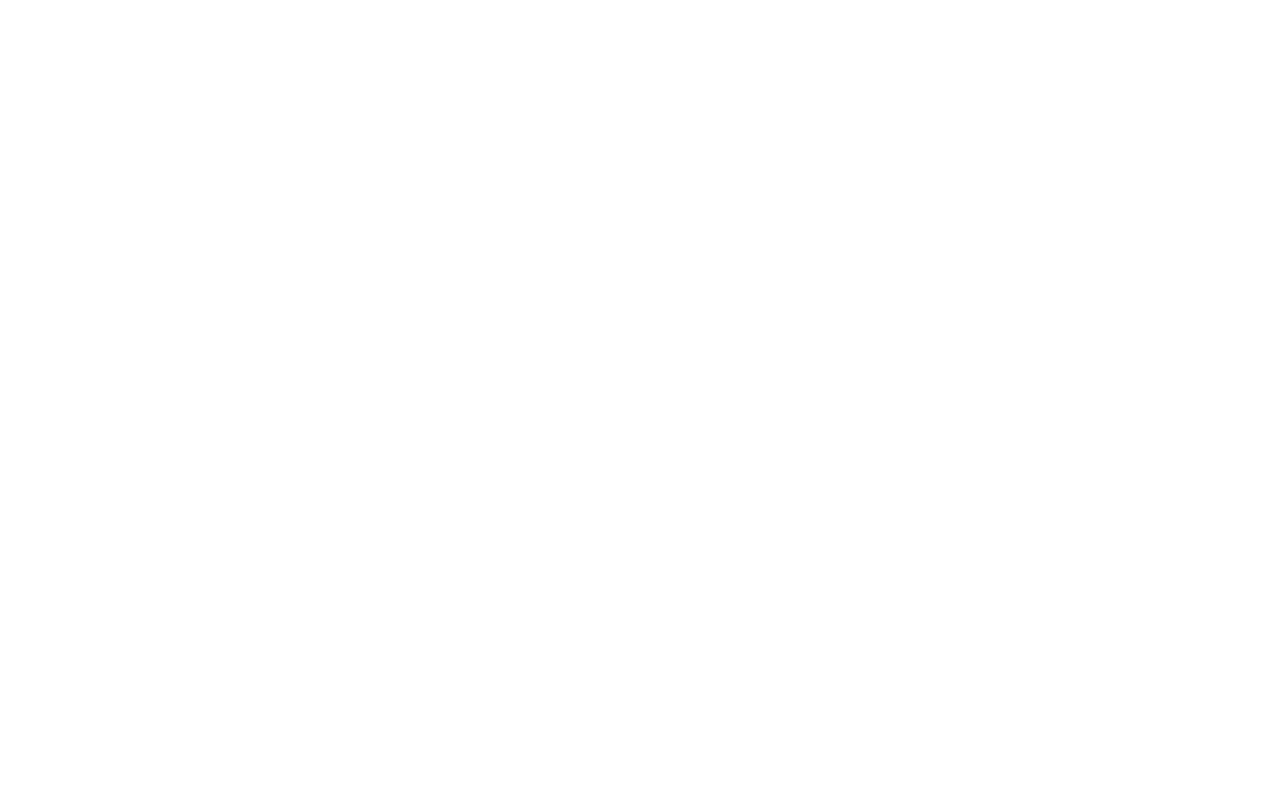
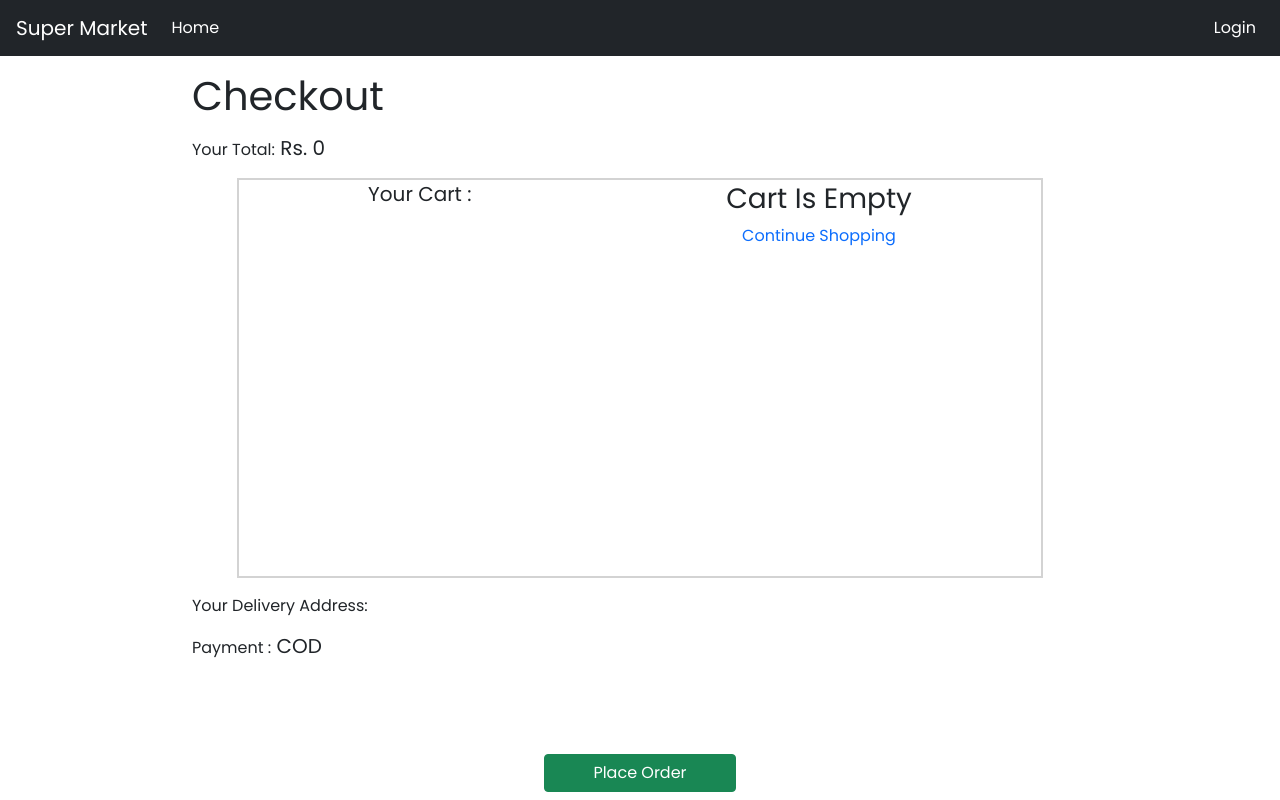
Before and after one commit to Aravind2503/e-commerce-website, a React (Create React App) app in the folder e-commerce/: page /checkout in a window 1280 px wide. Built offline with nearby package versions, Linux system fonts and the light colour scheme.

Commit message:
added checkout

```diff
--- a/e-commerce/public/index.css
+++ b/e-commerce/public/index.css
@@ -91,6 +91,13 @@
 
     .search-box {
         width: 200px;
+    }
+
+    .checkout-cart {
+        width: 100%;
+    }
+    .checkout {
+        width: 90% !important;
     }
 
     /* .flex-element button {
--- a/e-commerce/src/App.js
+++ b/e-commerce/src/App.js
@@ -8,6 +8,7 @@
 import DetailsPage from "./components/DetailsPage";
 import { UserInfoProvider } from "./context/UserInfo";
 import { CartInfoProvider } from "./context/CartInfo";
+import CheckoutPage from "./components/CheckoutPage";
 
 function App() {
     // const [products, setProducts] = useState([]);
@@ -28,6 +29,11 @@
                         <Route path="/cart" exact component={CartPage} />
                         <Route path="/profile" exact component={ProfilePage} />
                         <Route path="/details" exact component={DetailsPage} />
+                        <Route
+                            path="/checkout"
+                            exact
+                            component={CheckoutPage}
+                        />
                     </CartInfoProvider>
                 </UserInfoProvider>
             </Router>
--- a/e-commerce/src/components/CartPage.js
+++ b/e-commerce/src/components/CartPage.js
@@ -6,7 +6,7 @@
 import { useEffect, useState } from "react";
 import { Link } from "react-router-dom";
 import Navbar from "./Navbar";
-import ProductCard from "./ProductCard";
+import ProductCard2 from "./ProductCard2";
 import Loading from "./Loading";
 
 export default function CartPage(props) {
@@ -16,12 +16,22 @@
     return (
         <>
             <Navbar />
-            <div className="flex-box mt-2">
+            <div className="text-center m-2 fixed-bottom">
+                <button className="btn btn-success px-5">
+                    <Link
+                        style={{ textDecoration: "None", color: "white" }}
+                        to="/checkout"
+                    >
+                        Checkout
+                    </Link>
+                </button>
+            </div>
+            <div className="flex-box mt-2 mb-5">
                 {cart.length ? (
                     products.length === cart.length ? (
                         products.map((product, index) => {
                             return (
-                                <ProductCard
+                                <ProductCard2
                                     inCart={true}
                                     quantity={cart[product._id]}
                                     removeButton={true}
--- /dev/null
+++ b/e-commerce/src/components/CheckoutPage.js
@@ -0,0 +1,90 @@
+import Navbar from "./Navbar";
+import { useCartInfo, useCartProducts } from "../context/CartInfo";
+import Loading from "./Loading";
+import { Link } from "react-router-dom";
+import ProductCard2 from "./ProductCard2";
+import { useEffect } from "react";
+import { useUserInfo } from "../context/UserInfo";
+
+export default function CheckoutPage(props) {
+    const cart = useCartInfo();
+    const products = useCartProducts();
+    const { address, token } = useUserInfo();
+
+    function getTotal() {
+        let total = 0;
+
+        for (const product of products) {
+            total += parseFloat(product.price) * parseInt(cart[product._id]);
+        }
+
+        return total;
+    }
+
+    return (
+        <div>
+            <Navbar />
+            <div className="checkout" style={{ width: "70%", margin: "auto" }}>
+                <div className="my-3">
+                    <h1>Checkout</h1>
+                </div>
+                <div className="my-3">
+                    Your Total:<h5 className="d-inline"> Rs. {getTotal()}</h5>
+                </div>
+
+                <div
+                    style={{
+                        overflow: "auto",
+                        height: "400px",
+                        border: "2px solid lightgrey",
+                    }}
+                    className="flex-box mt-2 checkout-cart my-3"
+                >
+                    <h5 className="mb-3">Your Cart :</h5>
+                    {cart.length ? (
+                        products.length === cart.length ? (
+                            products.map((product, index) => {
+                                return (
+                                    <ProductCard2
+                                        inCart={true}
+                                        quantity={cart[product._id]}
+                                        removeButton={true}
+                                        product={product}
+                                        key={index}
+                                    />
+                                );
+                            })
+                        ) : (
+                            <Loading size="small">Loading Cart...</Loading>
+                        )
+                    ) : (
+                        <div className="text-center">
+                            <h3>Cart Is Empty</h3>
+                            <Link to="/home">Continue Shopping</Link>
+                        </div>
+                    )}
+                </div>
+
+                <div className="my-3">
+                    <div>Your Delivery Address: </div>
+                    <div>{address}</div>
+                </div>
+
+                <div className="my-3 mb-5">
+                    Payment :<h5 className="d-inline"> COD</h5>
+                </div>
+
+                <div className="text-center m-2 fixed-bottom">
+                    <button className="btn btn-success px-5">
+                        <Link
+                            style={{ textDecoration: "None", color: "white" }}
+                            to="#"
+                        >
+                            Place Order
+                        </Link>
+                    </button>
+                </div>
+            </div>
+        </div>
+    );
+}
--- a/e-commerce/src/components/SearchPage2.js
+++ b/e-commerce/src/components/SearchPage2.js
@@ -66,7 +66,7 @@
                             return (
                                 <ProductCard
                                     product={product}
-                                    key={product.id}
+                                    key={product._id}
                                 />
                             );
                         })
--- a/e-commerce/src/context/UserInfo.js
+++ b/e-commerce/src/context/UserInfo.js
@@ -43,6 +43,7 @@
                     setUser({
                         name: userinfo.name,
                         token: token,
+                        address: userinfo.address,
                     });
                 }
                 return userinfo;
```
Also changed, not shown: e-commerce/src/components/ProductCard2.js (+6 -2 lines).
